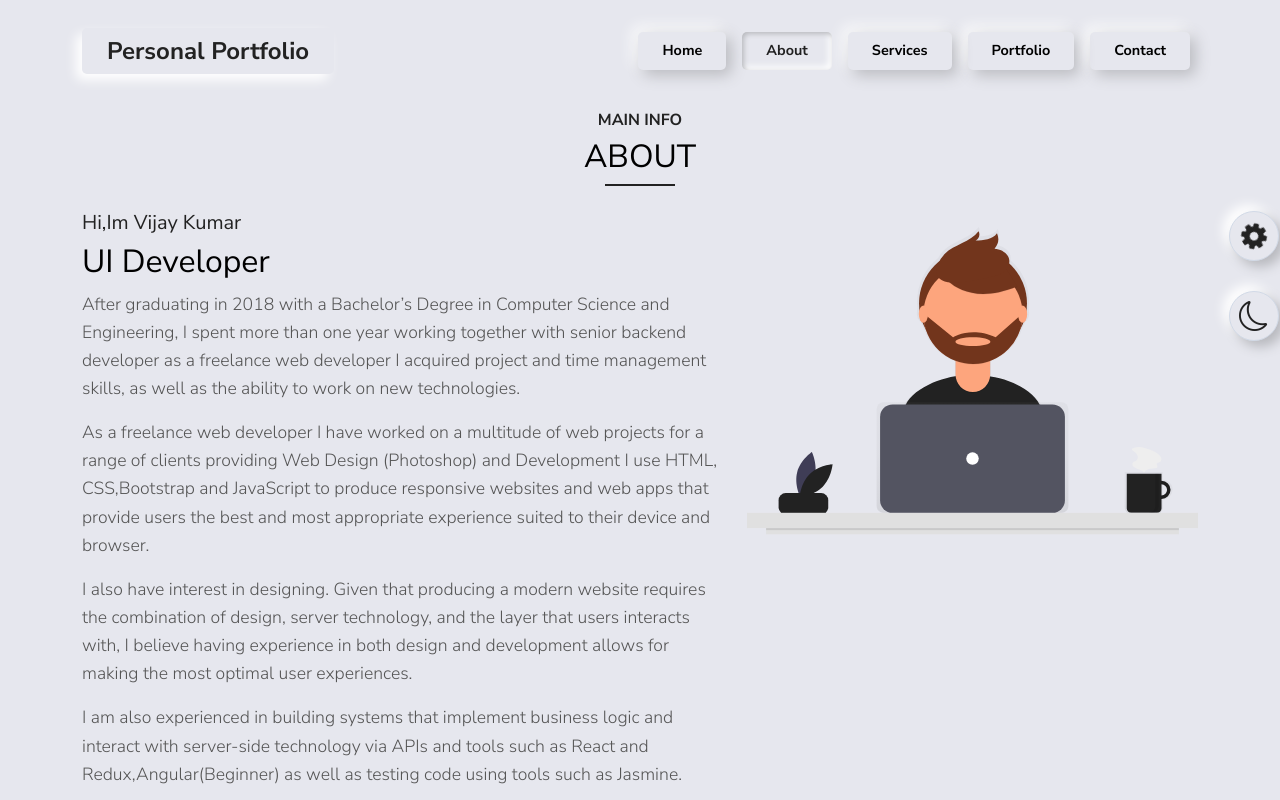
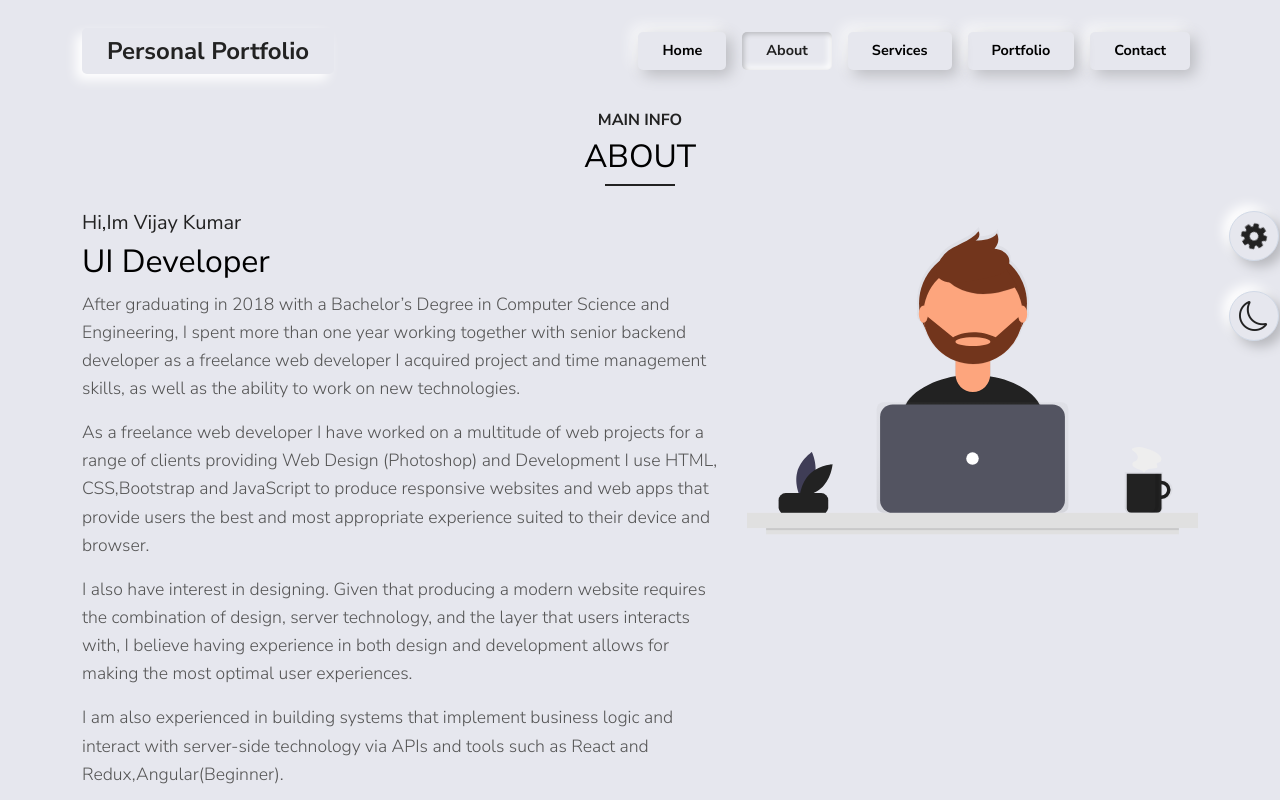
Before and after one commit to Vijay-Chavala/Vijay-Personal-Portfolio, a React (Create React App) app: page /about in a window 1280 px wide. Shown: the top 800 px of the page. Built offline with nearby package versions, Linux system fonts and the light colour scheme.

Commit message:
content fixed

```diff
--- a/public/index.html
+++ b/public/index.html
@@ -44,7 +44,7 @@
       work correctly both with client-side routing and a non-root public URL.
       Learn how to configure a non-root public URL by running `npm run build`.
     -->
-    <title>Vijay-Dev Portfolio</title>
+    <title>Vijay UI-Dev Portfolio</title>
   </head>
   <body>
     <noscript>You need to enable JavaScript to run this app.</noscript>
--- a/src/Components/About/About.jsx
+++ b/src/Components/About/About.jsx
@@ -50,8 +50,7 @@ const About = () => {
             <p>
               I am also experienced in building systems that implement business
               logic and interact with server-side technology via APIs and tools
-              such as React and Redux,Angular(Beginner) as well as testing code
-              using tools such as Jasmine.
+              such as React and Redux,Angular(Beginner).
             </p>
             <p>
               My main experience is in front-end development but I also have a
```
